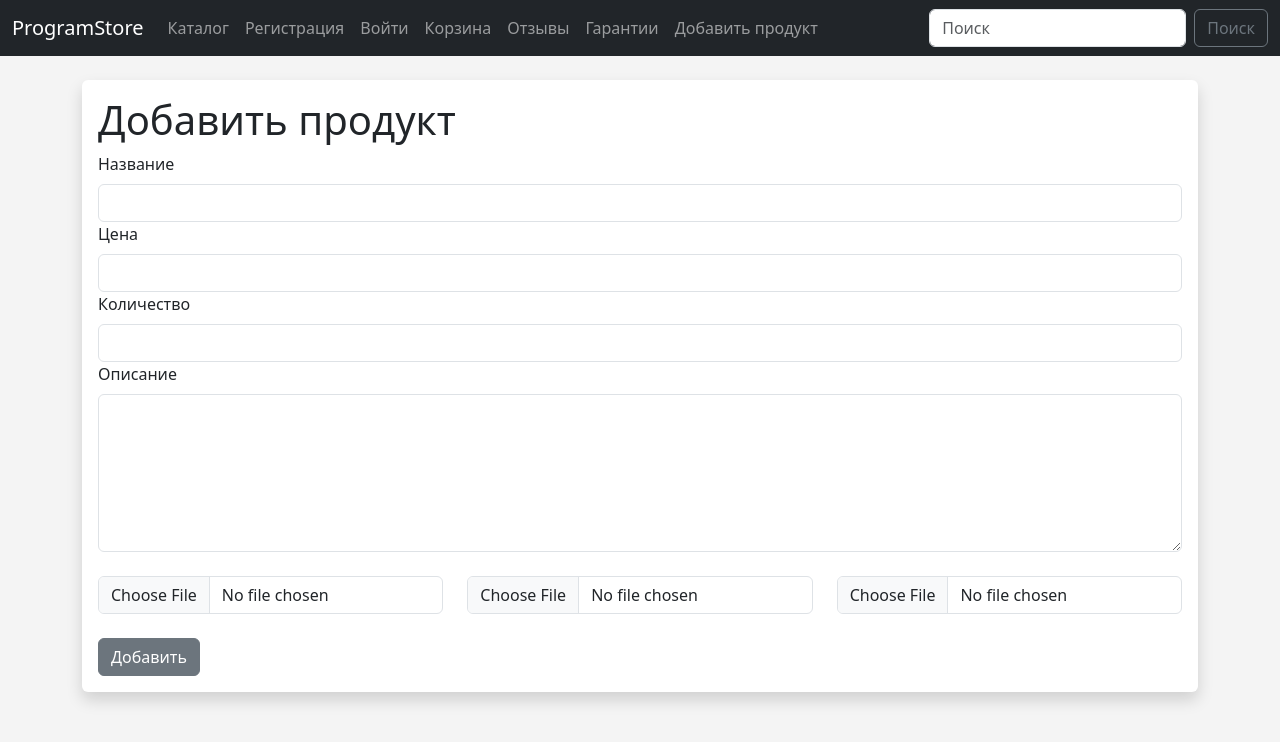
After one commit to KrutyashBB/ProgramStore, a Flask app: page /add-product in a window 1280 px wide. The commit adds this page. Shown: the top 742 px of the page. Run offline with Flask 2, Linux system fonts and the light colour scheme; some libraries are stand-ins or nearby versions.

Commit message:
form registration, form add_product

```diff
--- a/app.py
+++ b/app.py
@@ -1,8 +1,10 @@
-from flask import Flask, render_template, url_for
+from flask import Flask, request, session, render_template, url_for, flash, redirect
 from flask_wtf import FlaskForm
-from wtforms import StringField, SubmitField
+from flask_wtf.file import FileAllowed, FileField, FileRequired
+from wtforms import StringField, SubmitField, EmailField, IntegerField, PasswordField, validators
 from wtforms.widgets import TextArea
 from wtforms.validators import DataRequired
+from werkzeug.security import generate_password_hash, check_password_hash
 from datetime import date
 from flask_sqlalchemy import SQLAlchemy
 from flask_migrate import Migrate
@@ -21,10 +23,43 @@ class Reviews(db.Model):
     date_added = db.Column(db.Date, default=date.today())
 
 
+class User(db.Model):
+    id = db.Column(db.Integer, primary_key=True)
+    name = db.Column(db.String(70), nullable=False)
+    email = db.Column(db.String(120), nullable=False, unique=True)
+    password_hash = db.Column(db.String(128), nullable=False)
+
+
 class ReviewForm(FlaskForm):
     username = StringField('Имя', validators=[DataRequired()])
     review = StringField('Отзыв', validators=[DataRequired()], widget=TextArea())
     submit = SubmitField('Отправить')
+
+
+class RegisterForm(FlaskForm):
+    name = StringField("Имя", validators=[DataRequired()])
+    email = EmailField("Email", validators=[DataRequired()])
+    password_hash = PasswordField('Пароль', [validators.DataRequired(),
+                                             validators.EqualTo('password_hash2', message='Пароли должны совпадать')])
+    password_hash2 = PasswordField('Подтвердите Пароль')
+    submit = SubmitField("Зарегистрироваться")
+
+
+class LoginForm(FlaskForm):
+    email = EmailField("Email", validators=[DataRequired()])
+    password_hash = PasswordField('Пароль', [validators.DataRequired()])
+    submit = SubmitField("Войти")
+
+
+class AddProductForm(FlaskForm):
+    name = StringField("Название", validators=[DataRequired()])
+    price = IntegerField("Цена", validators=[DataRequired()])
+    stock = IntegerField("Количество", validators=[DataRequired()])
+    description = StringField('Описание', validators=[DataRequired()], widget=TextArea())
+    img_1 = FileField('Фото 1', validators=[FileRequired(), FileAllowed(['jpg', 'png'])])
+    img_2 = FileField('Фото 2', validators=[FileRequired(), FileAllowed(['jpg', 'png'])])
+    img_3 = FileField('Фото 3', validators=[FileRequired(), FileAllowed(['jpg', 'png'])])
+    submit = SubmitField("Добавить")
 
 
 @app.route('/reviews', methods=['GET', 'POST'])
@@ -38,6 +73,42 @@ def reviews():
         form.username.data = ''
         form.review.data = ''
     return render_template('reviews.html', form=form, reviews=reviews)
+
+
+@app.route('/register', methods=['GET', 'POST'])
+def register():
+    form = RegisterForm()
+    if request.method == 'POST' and form.validate_on_submit():
+        hashed_pw = generate_password_hash(form.password_hash.data, 'sha256')
+        user = User(name=form.name.data, email=form.email.data, password_hash=hashed_pw)
+        db.session.add(user)
+        db.session.commit()
+        flash('Вы успешно зарегистрировались')
+        return redirect(url_for('index'))
+    our_users = User.query.order_by(User.name)
+    return render_template('register.html', form=form, our_users=our_users)
+
+
+@app.route('/login', methods=['GET', 'POST'])
+def login():
+    form = LoginForm()
+    if form.validate_on_submit():
+        user = User.query.filter_by(email=form.email.data).first()
+        if user:
+            if check_password_hash(user.password_hash, form.password_hash.data):
+                flash('Вы успешно вошли!')
+                return redirect(url_for('index'))
+            else:
+                flash('Неправильный пароль')
+        else:
+            flash('Такого пользователя не существует')
+    return render_template('login.html', form=form)
+
+
+@app.route('/add-product', methods=['GET', 'POST'])
+def add_product():
+    form = AddProductForm()
+    return render_template('add-product.html', form=form)
 
 
 @app.route('/')
--- /dev/null
+++ b/templates/add-product.html
@@ -0,0 +1,37 @@
+{% extends 'base.html' %}
+
+{% block title%}
+<title>Добавить продукт</title>
+{% endblock %}
+
+{% block content %}
+
+<div class="shadow p-3 mb-5 bg-white rounded">
+    <h1>Добавить продукт</h1>
+    <form method="POST">
+        {{ form.hidden_tag() }}
+
+        {{ form.name.label(class="form-label") }}
+        {{ form.name(class="form-control") }}
+
+        {{ form.price.label(class="form-label") }}
+        {{ form.price(class="form-control") }}
+
+        {{ form.stock.label(class="form-label") }}
+        {{ form.stock(class="form-control") }}
+
+        {{ form.description.label(class="form-label") }}
+        {{ form.description(class="form-control", rows='6') }}
+        <br>
+        <div class="row">
+            <div class="col-md-4">{{ form.img_1(class="form-control") }}</div>
+            <div class="col-md-4">{{ form.img_2(class="form-control") }}</div>
+            <div class="col-md-4">{{ form.img_3(class="form-control") }}</div>
+        </div>
+
+        <br>
+        {{ form.submit(class="btn btn-secondary") }}
+    </form>
+</div>
+
+{% endblock %}
--- a/templates/base.html
+++ b/templates/base.html
@@ -3,7 +3,9 @@
 <head>
     <meta charset="utf-8">
     <meta name="viewport" content="width=device-width, initial-scale=1">
+    {% block title %}
     <title>ProgramStore</title>
+    {% endblock %}
     <link rel="icon" href="{{url_for('static', filename='img/icon.png')}}">
     <link href="https://cdn.jsdelivr.net/npm/bootstrap@5.3.0-alpha1/dist/css/bootstrap.min.css" rel="stylesheet"
           integrity="sha384-GLhlTQ8iRABdZLl6O3oVMWSktQOp6b7In1Zl3/Jr59b6EGGoI1aFkw7cmDA6j6gD" crossorigin="anonymous">
@@ -15,6 +17,12 @@
 <br/>
 
 <div class="container">
+    {% for message in get_flashed_messages() %}
+    <div class="alert alert-success alert-dismissible fade show" role="alert">
+        {{message}}
+        <button type="button" class="btn-close" data-bs-dismiss="alert" aria-label="Close"></button>
+    </div>
+    {% endfor %}
     {% block content %}
     <h1>Base code</h1>
     {% endblock %}
--- a/templates/catalog.html
+++ b/templates/catalog.html
@@ -1,4 +1,8 @@
 {% extends 'base.html' %}
+
+{% block title%}
+<title>Каталог</title>
+{% endblock %}
 
 {% block content %}
 
--- a/templates/guarantees.html
+++ b/templates/guarantees.html
@@ -1,4 +1,8 @@
 {% extends 'base.html' %}
+
+{% block title%}
+<title>Гарантии</title>
+{% endblock %}
 
 {% block content %}
 
--- a/templates/navbar.html
+++ b/templates/navbar.html
@@ -10,6 +10,12 @@
           <a class="nav-link" href="{{url_for('catalog')}}">Каталог</a>
         </li>
         <li class="nav-item">
+          <a class="nav-link" href="{{url_for('register')}}">Регистрация</a>
+        </li>
+        <li class="nav-item">
+          <a class="nav-link" href="{{url_for('login')}}">Войти</a>
+        </li>
+        <li class="nav-item">
           <a class="nav-link" href="#">Корзина</a>
         </li>
         <li class="nav-item">
@@ -17,6 +23,9 @@
         </li>
         <li class="nav-item">
           <a class="nav-link" href="{{url_for('guarantees')}}">Гарантии</a>
+        </li>
+        <li class="nav-item">
+          <a class="nav-link" href="{{url_for('add_product')}}">Добавить продукт</a>
         </li>
       </ul>
       <form class="d-flex" role="search">
--- a/templates/reviews.html
+++ b/templates/reviews.html
@@ -1,4 +1,8 @@
 {% extends 'base.html' %}
+
+{% block title%}
+<title>Отзывы</title>
+{% endblock %}
 
 {% block content %}
 <div class="shadow p-3 mb-5 bg-white rounded">
@@ -20,7 +24,7 @@
 <div class="shadow p-3 mb-5 bg-white rounded">
     <h2>{{review.username}}</h2>
     {{review.review}}<br>
-    {{review.date_added}}<br><br>
+    {{review.date_added}}<br>
 </div>
 {% endfor %}
 
```
Also changed, not shown: migrations/versions/6a396f56bd27_added_user.py (added, +35 -0 lines), templates/login.html (added, +25 -0 lines), templates/register.html (added, +39 -0 lines), instance/users.db.
